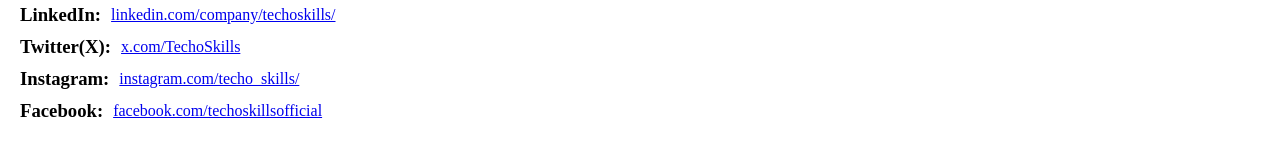
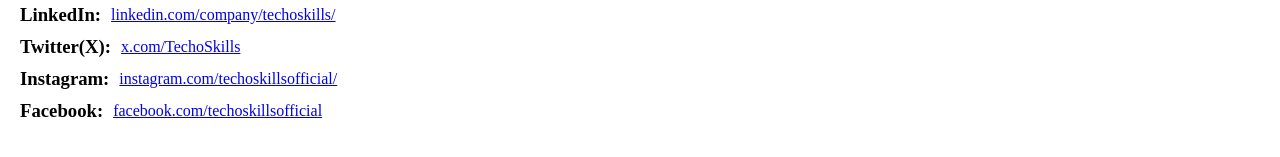
Before and after one commit to faheemahemad25/techoskills, a React (Vite) app: page /#/contact-us in a window 1280 px wide. Shown: the part 159-316 px from the top of the page. Built offline with nearby package versions, Linux system fonts and the light colour scheme.

Commit message:
Update Instagram url link in ContactUs component

```diff
--- a/src/components/ContactUs.jsx
+++ b/src/components/ContactUs.jsx
@@ -23,7 +23,7 @@
                 </div>
                 <div style={{ display: "flex", alignItems: "center", gap: "10px", marginBlock:"10px" }}>
                     <h3>Instagram: </h3>
-                    <Link to='https://www.instagram.com/techo_skills/' target="_blank">instagram.com/techo_skills/</Link>
+                    <Link to='https://www.instagram.com/techoskillsofficial/' target="_blank">instagram.com/techoskillsofficial/</Link>
                 </div>
                 <div style={{ display: "flex", alignItems: "center", gap: "10px", marginBlock:"10px" }}>
                     <h3>Facebook: </h3>
```
